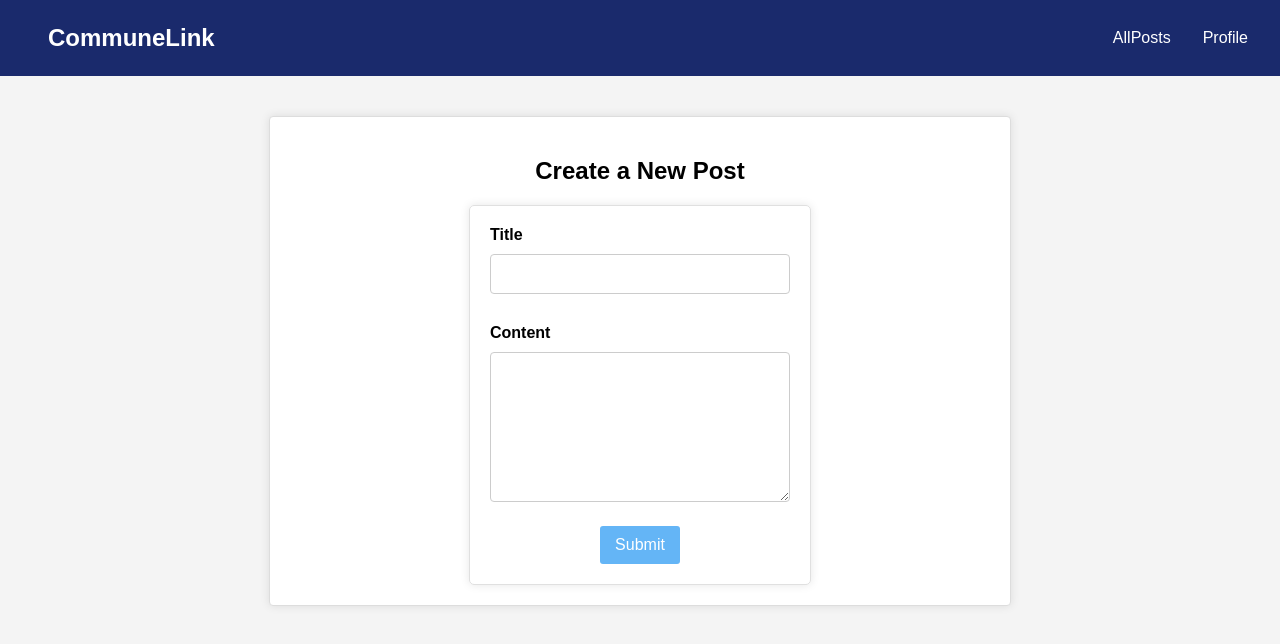
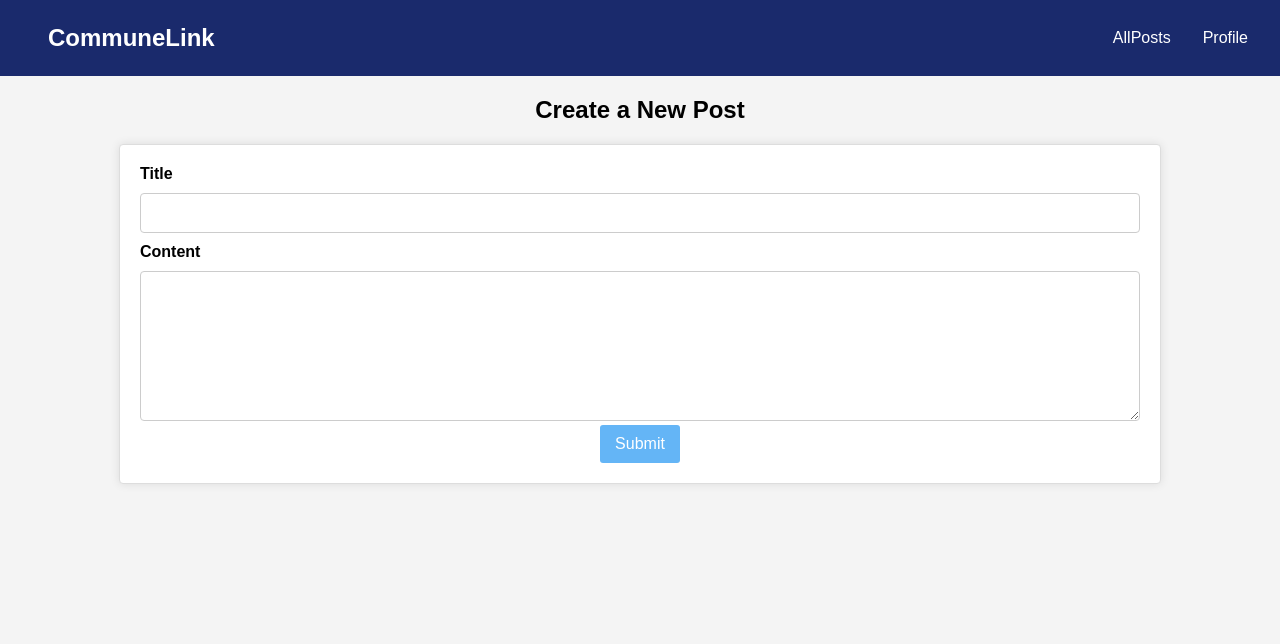
Before and after one commit to amishasubedi/Neighbor-Link, a React (Create React App) app: page /new/post in a window 1280 px wide. Shown: the top 644 px of the page. Built offline with nearby package versions, Linux system fonts and the light colour scheme.

Commit message:
fixed css

```diff
--- a/src/components/Authentication/Login.js
+++ b/src/components/Authentication/Login.js
@@ -44,7 +44,6 @@ const Login = () => {
     };
 
 
-   // LoginForm.js
 return (
     <div className="login-container">
         <div className="login-form">
--- a/src/components/Posts/PostItem.css
+++ b/src/components/Posts/PostItem.css
@@ -54,3 +54,13 @@ button {
 button:hover {
     background-color: #0056b3;
 }
+
+form {
+    width: 90% !important;
+    /* Set to 90% of the parent container. */
+    margin: 0 auto;
+    padding: 20px;
+    border: 1px solid #ddd;
+    border-radius: 4px;
+    background-color: #fff;
+}
--- a/src/components/Posts/PostItem.js
+++ b/src/components/Posts/PostItem.js
@@ -29,9 +29,10 @@ const PostItem = () => {
 
 
     return (
-        <div className="post-container">
+        <div>
             <h2>Create a New Post</h2>
-            <form onSubmit={handleSubmit} className="post-form">
+            <form onSubmit={handleSubmit} style={{ width: '90%', maxWidth: '1000px', margin: '0 auto', padding: '20px', border: '1px solid #ddd', borderRadius: '4px', backgroundColor: '#fff' }}>
+
                 <div className="input-group">
                     <label htmlFor="title">Title</label>
                     <input
@@ -51,7 +52,7 @@ const PostItem = () => {
                         onChange={handleChange}
                     />
                 </div>
-                <button type="submit" onClick={handleSubmit}>Submit</button>
+                <button type="submit">Submit</button>
             </form>
         </div>
     );
```
